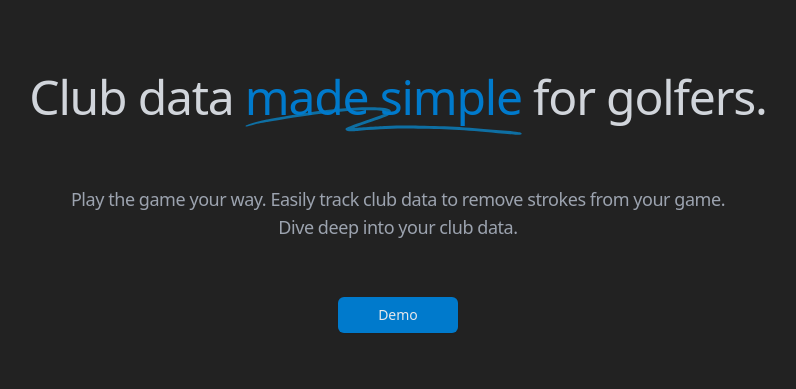
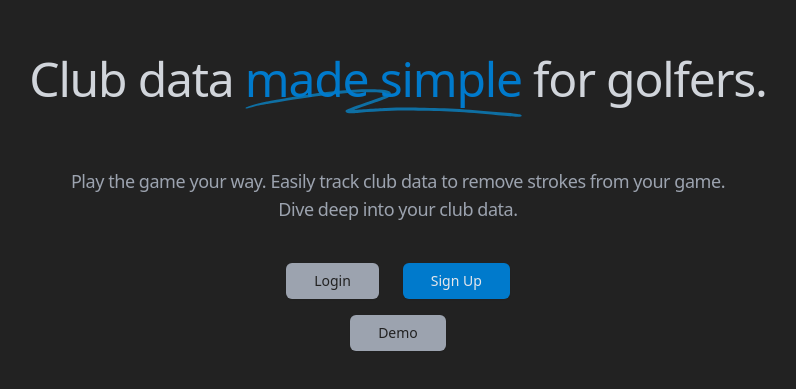
Before and after one commit to dougbeckwith/golf-stats-v2, a React (Create React App) app in the folder client/: page / in a window 1280 px wide. Shown: the part 229-618 px from the top of the page, without its empty margins (242-1038 px from the left). Built offline with nearby package versions, Linux system fonts and the light colour scheme.

Commit message:
add login and signup links

```diff
--- a/client/src/pages/Landing.jsx
+++ b/client/src/pages/Landing.jsx
@@ -24,27 +24,24 @@ const Landing = () => {
           your game. Dive deep into your club data.
         </p>
         <div className='mt-10 flex justify-center gap-x-6'>
-          {/* <Link to='/login'>
-            <button className='px-4 py-2 text-sm font-medium rounded-md shadow-sm text-dark-400 bg-gray-500 hover:bg-blue-400 '>
+          <Link to='/login'>
+            <button className='px-4 py-2 md:px-7 text-sm font-medium rounded-md shadow-sm text-dark-400 bg-gray-500 hover:bg-gray-400 '>
               Login
             </button>
           </Link>
-          <Link to='/register'>
+          <Link to='/signup'>
             <button
               type='button'
-              className='px-4 py-2 text-sm font-medium rounded-md shadow-sm text-gray-300 bg-blue-400 hover:bg-blue-300 '>
+              className='px-4 py-2 md:px-7 text-sm font-medium rounded-md shadow-sm text-gray-300 bg-blue-400 hover:bg-blue-300 '>
               Sign Up
             </button>
-          </Link> */}
+          </Link>
         </div>
         <div className='mt-4 flex justify-center gap-x-6'>
           <Link to='/clubs'>
-            {/* <button className='px-4 py-2 text-sm font-medium rounded-md shadow-sm text-dark-400 bg-gray-200 hover:bg-blue-400 '>
-              Demo
-            </button> */}
             <button
               type='button'
-              className='px-10 py-2 md:px-10 text-sm font-medium rounded-md shadow-sm text-gray-300 bg-blue-400 hover:bg-blue-300 '>
+              className='px-4 py-2 md:px-7 text-sm font-medium rounded-md shadow-sm text-dark-400 bg-gray-500 hover:bg-gray-400  '>
               Demo
             </button>
           </Link>
```
